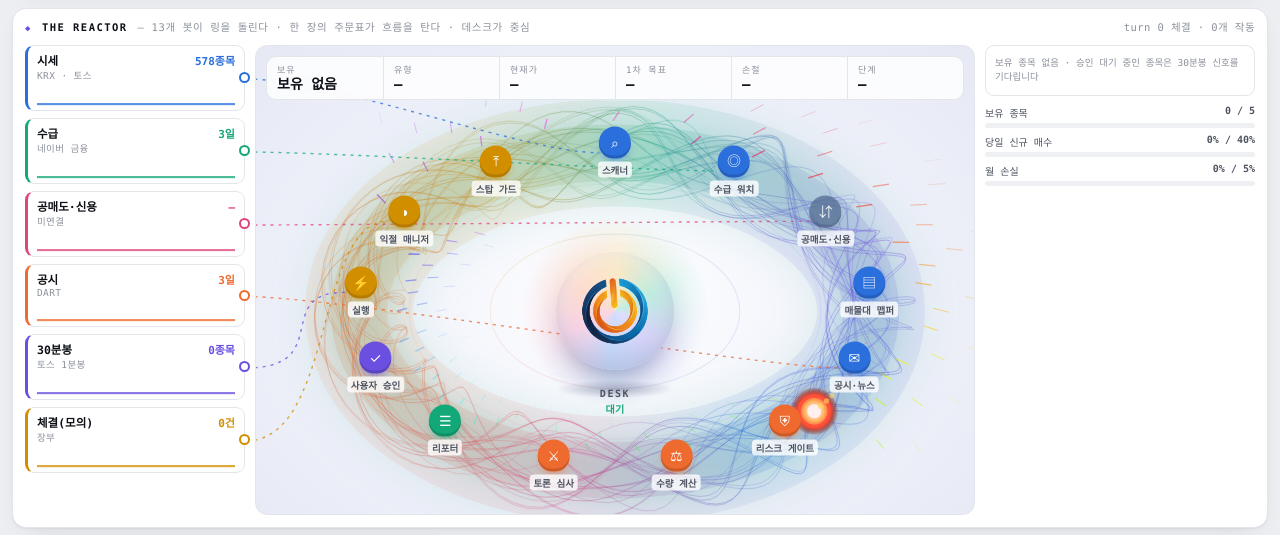
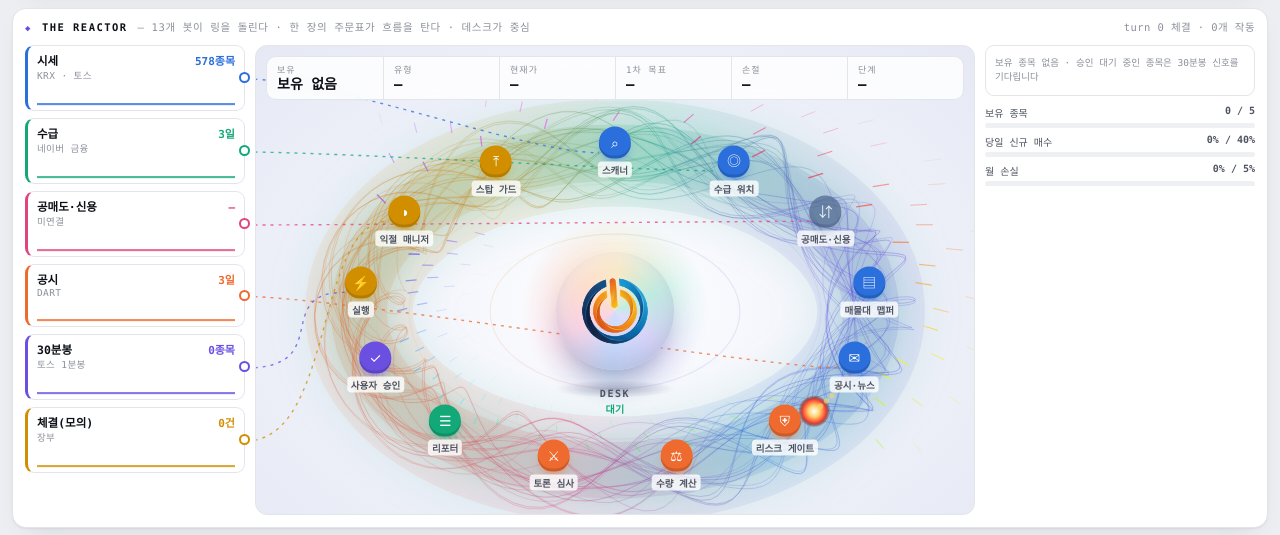
Before and after one commit to winar630/nightdesk-dashboard, a plain HTML site: page index.html in a window 1280 px wide. Shown: the part 184-719 px from the top of the page. Drawn offline with Linux system fonts and the light colour scheme; animation ran at ten frames a second.

Commit message:
Ring ticket head back to original size, keep tail
Co-Authored-By: Claude Opus 5.5 <noreply@anthropic.com>
Claude-Session: https://claude.ai/code/session_01XF2WsgrQjDf1kszgxMapKf

```diff
--- a/index.html
+++ b/index.html
@@ -520,11 +520,9 @@ function drawFrame(){
   ctx.restore();
   // 주문표 하나가 링을 탄다 (뜨거운 불꽃 머리 + 꼬리)
   const th = -Math.PI/2 + t*0.45, [px, py] = ring(1, th);
-  ctx.save(); ctx.globalAlpha = 1; ctx.shadowColor = FLARE; ctx.shadowBlur = 24;
-  const gl = ctx.createRadialGradient(px, py, 0, px, py, 24); gl.addColorStop(0, '#fff'); gl.addColorStop(.22, '#fff6d8'); gl.addColorStop(.4, CORE); gl.addColorStop(.68, FLARE); gl.addColorStop(1, 'transparent');
-  ctx.fillStyle = gl; ctx.beginPath(); ctx.arc(px, py, 24, 0, Math.PI*2); ctx.fill();
-  ctx.beginPath(); ctx.arc(px, py, 7, 0, Math.PI*2); ctx.fillStyle = '#fff'; ctx.fill();
-  ctx.lineWidth = 2; ctx.strokeStyle = FLARE; ctx.globalAlpha = 0.5 + 0.5*pulse; ctx.beginPath(); ctx.arc(px, py, 12 + 4*pulse, 0, Math.PI*2); ctx.stroke(); ctx.restore();
+  ctx.save(); ctx.globalAlpha = 1; ctx.shadowColor = FLARE; ctx.shadowBlur = 10;
+  const gl = ctx.createRadialGradient(px, py, 0, px, py, 16); gl.addColorStop(0, '#fff'); gl.addColorStop(.35, CORE); gl.addColorStop(.7, FLARE); gl.addColorStop(1, 'transparent');
+  ctx.fillStyle = gl; ctx.beginPath(); ctx.arc(px, py, 16, 0, Math.PI*2); ctx.fill(); ctx.restore();
   for (let q = 1; q < 18; q++) { const [qx, qy] = ring(1, th - q*0.04); ctx.globalAlpha = (1 - q/18)*0.7; ctx.fillStyle = q < 6 ? CORE : FLARE;
     ctx.beginPath(); ctx.arc(qx, qy, 3*(1 - q/20), 0, Math.PI*2); ctx.fill(); }
   ctx.globalAlpha = 1;
```
